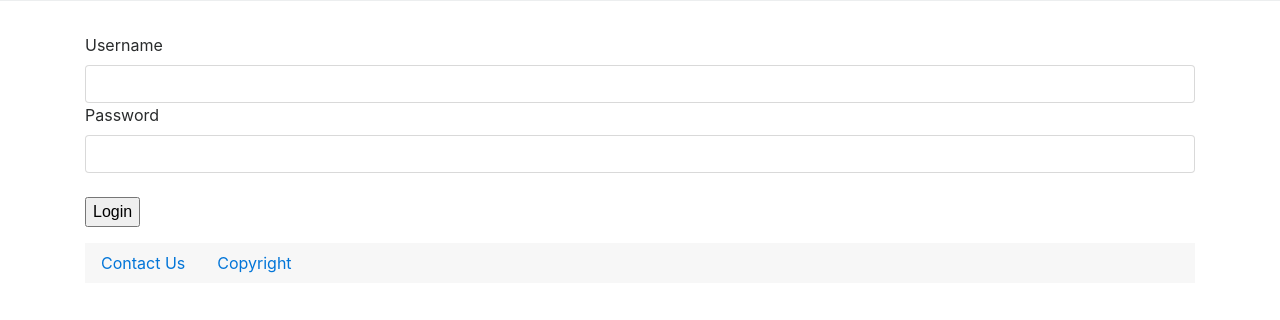
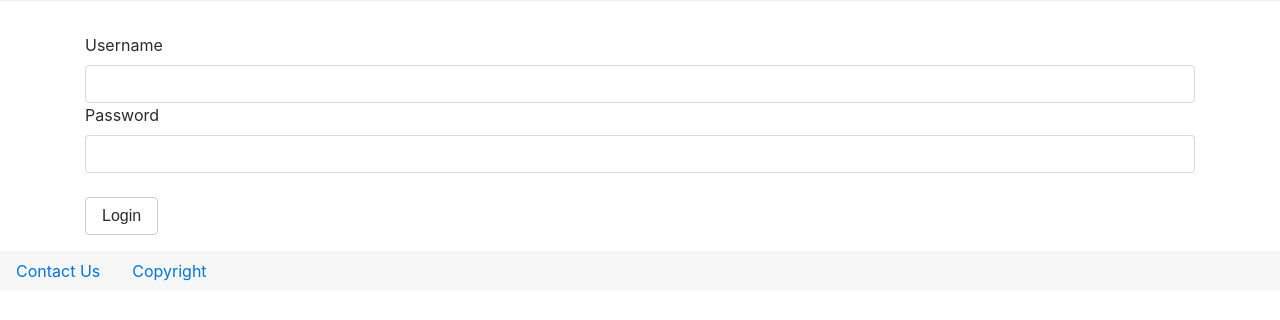
Before and after one commit to wmkwok/a290Midterm, a PHP site: page /Login.php in a window 1280 px wide. Shown: the part 316-636 px from the top of the page. Run offline with PHP 8.4, Linux system fonts and the light colour scheme; some libraries are stand-ins or nearby versions.

Commit message:
changed some design

```diff
--- a/Login.php
+++ b/Login.php
@@ -22,17 +22,15 @@
     <div class="form-group">
 
       <label class="mr-sm-2">Username</label>
-      <input type="text" class="form-control" name="userName" value=""/>
+      <input type="text" class="form-control" name="userName" required="required" value=""/>
 
       <label class="mr-sm-2">Password</label>
       <input type="password" class="form-control" minlength="8" maxlength="16" name="password" value=""/>
       </br>
-     <button type="submit">Login</button>
-
+     <button  class="btn btn-secondary" name="submit" type="submit">Login</button>
+	</form>
+	 </div>
     </div>
-
-
-
 <?php include "footer.php"?>
 
 </body>
```
